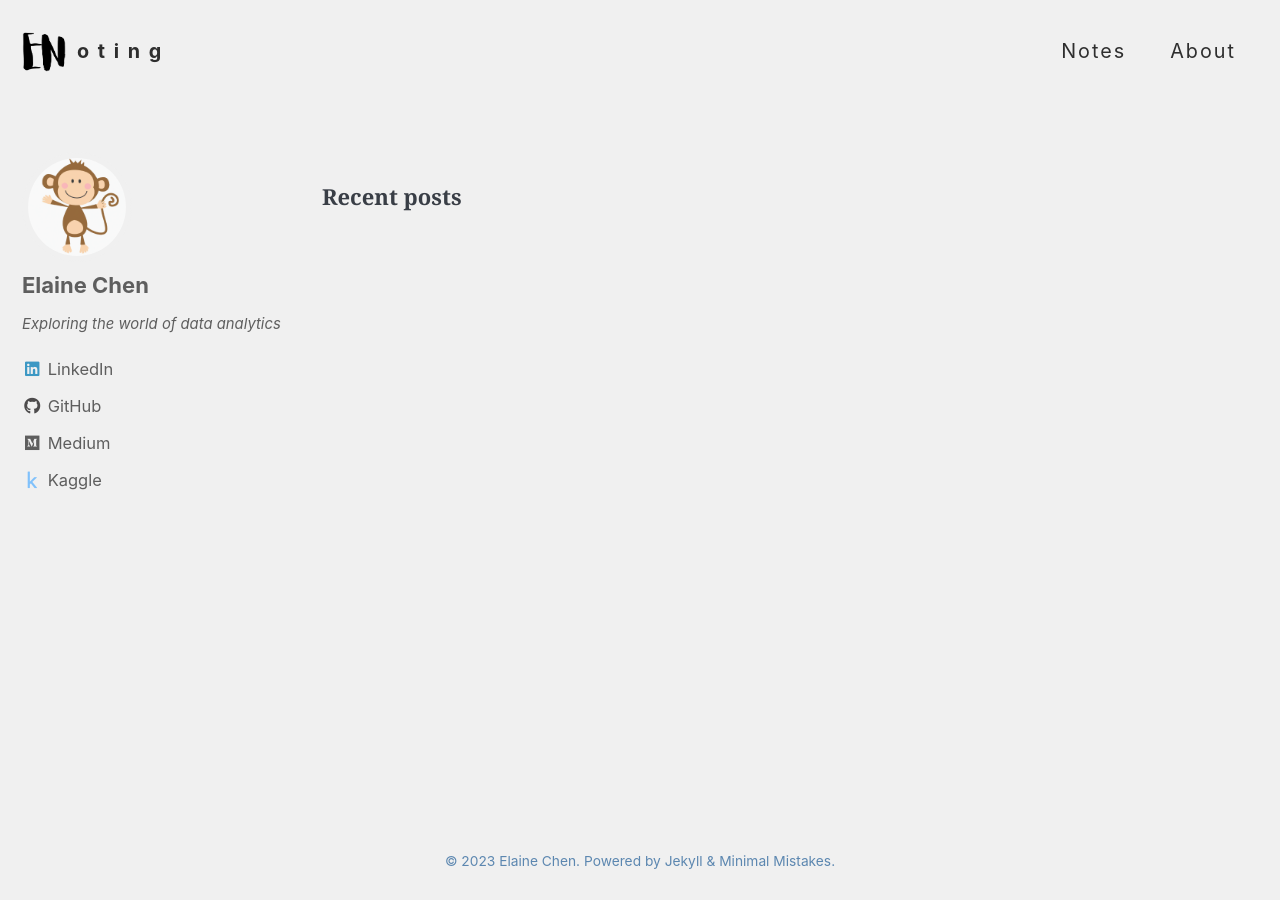
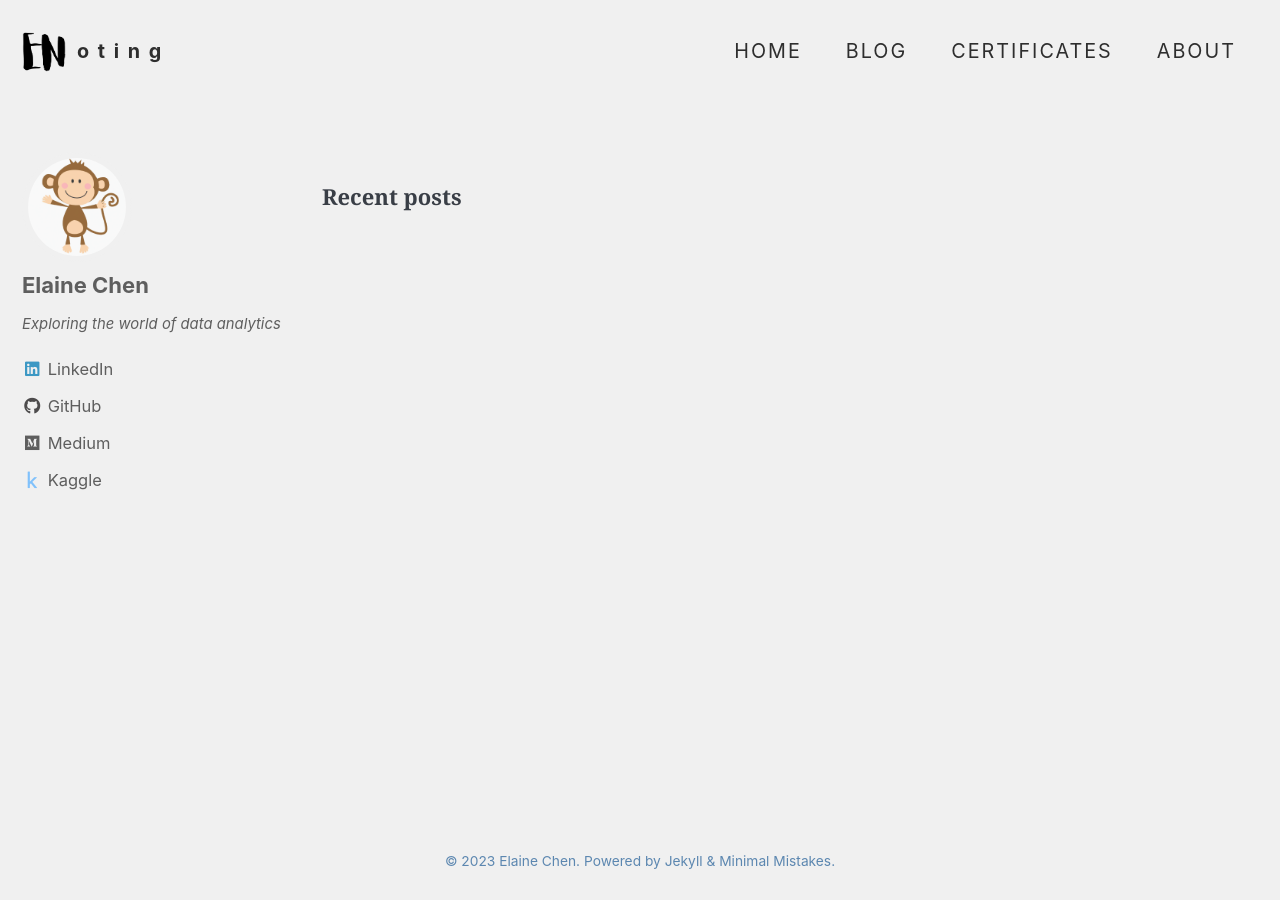
Before and after one commit to elainechen7366/elainechen7366.github.io, a Jekyll site: the page built from index.html, in a window 1280 px wide. Built offline with Jekyll 4.4.1, drawn with Linux system fonts in a browser that asks for light colours; cached includes are drawn as plain includes; some web fonts are replaced; the list of posts is cut into pages by our own code.

Commit message:
add navigation title

```diff
--- a/_data/navigation.yml
+++ b/_data/navigation.yml
@@ -1,8 +1,12 @@
 # main links
 main:
-  - title: "Notes"
-    url: /notes/
-  - title: "About"
+  - title: "HOME"
+    url: /home/
+  - title: "BLOG"
+    url: /blog/
+  - title: "CERTIFICATES"
+    url: /certificates/
+  - title: "ABOUT"
     url: /about/
   # - title: "Quick-Start Guide"
   #  url: https://mmistakes.github.io/minimal-mistakes/docs/quick-start-guide/
```
